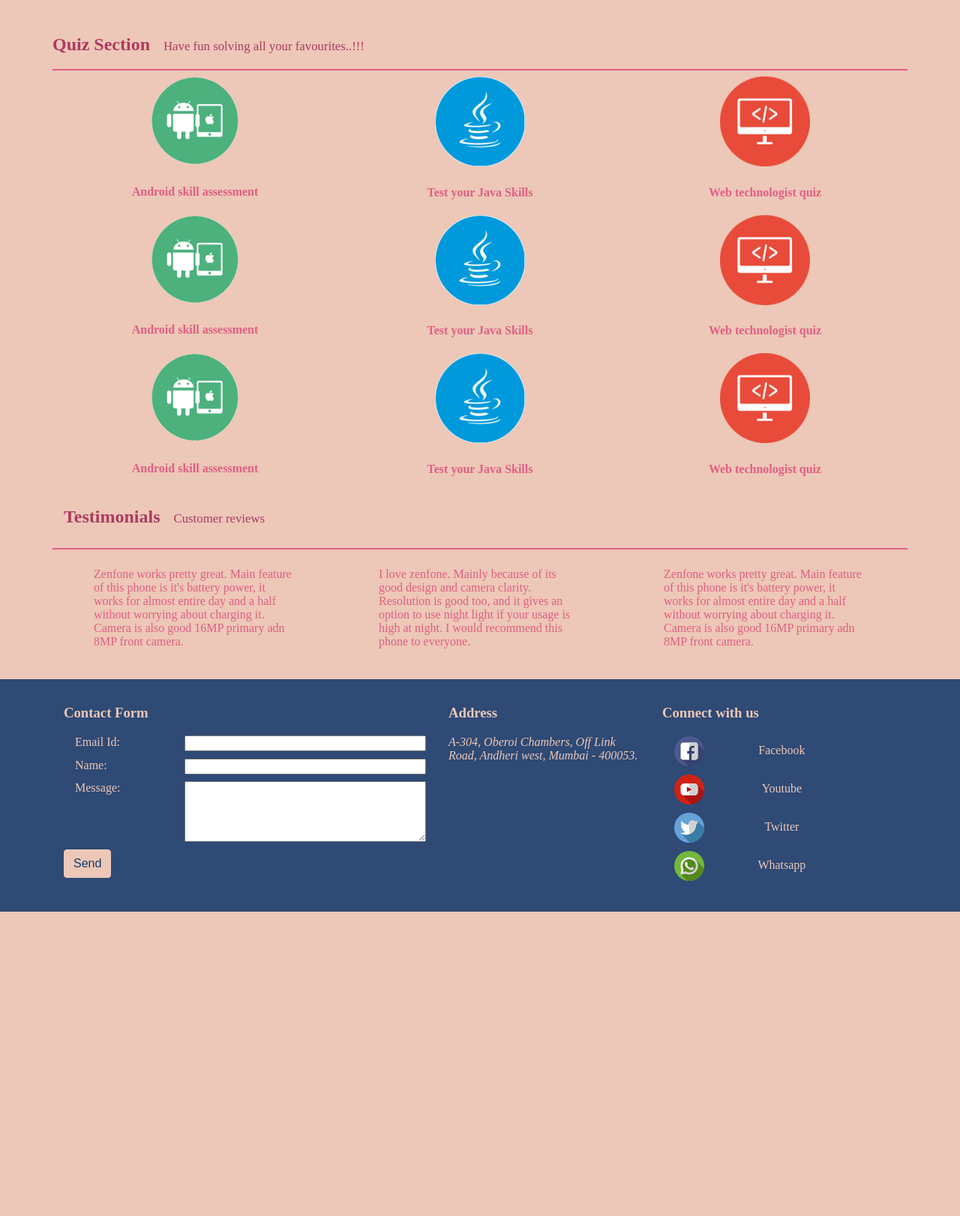
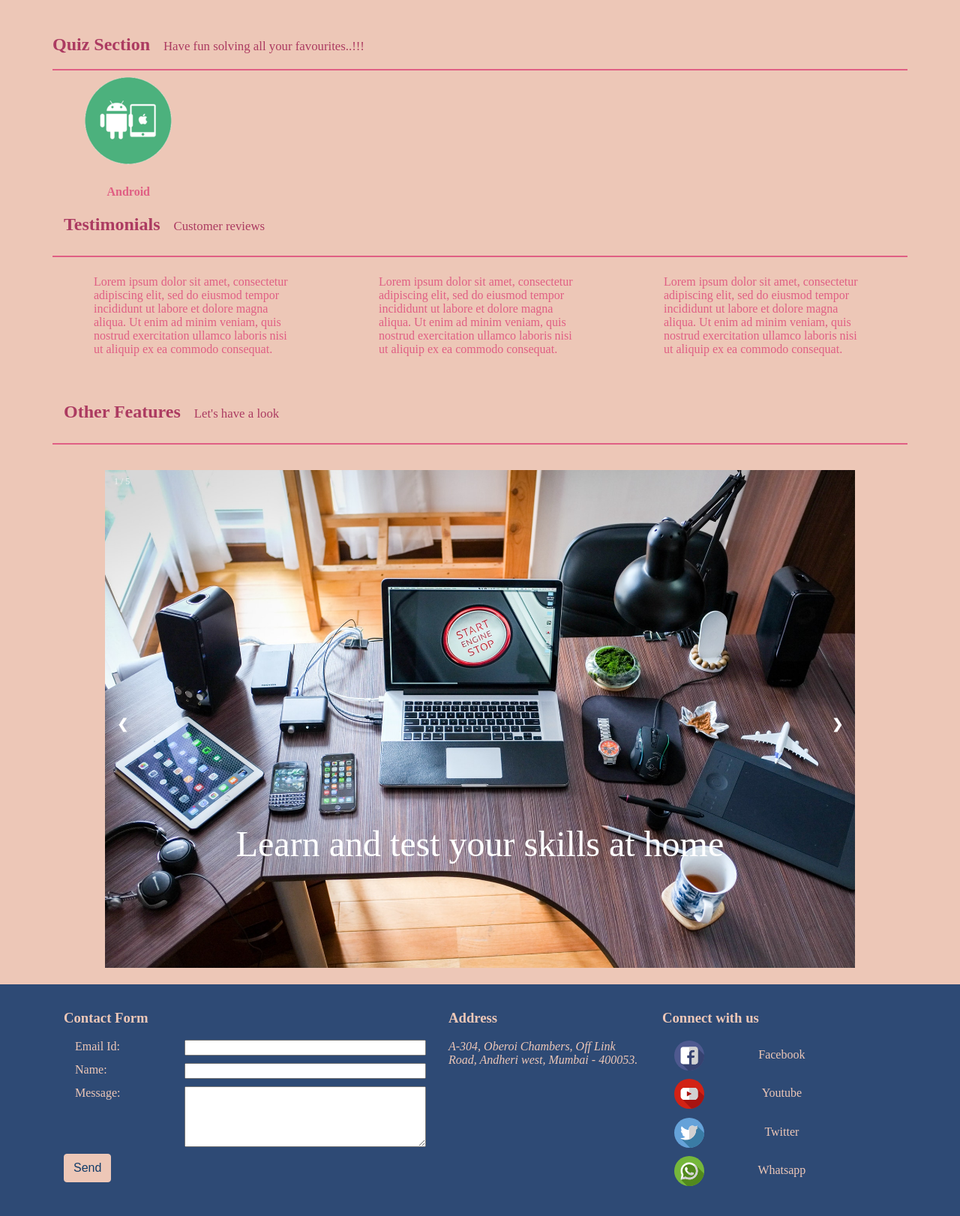
Before and after one commit to ritsraghani/ican, a PHP site: page /homepage.php in a window 1280 px wide. Shown: the part 467-2089 px from the top of the page at 75% size. Before the commit the page ends 1683 px from the top, so only its background shows below. Run offline with PHP 8.4, Linux system fonts and the light colour scheme; data comes from the database, SQL or seed files in the repository; grey boxes are pictures that could not be loaded.

Commit message:
slider images

```diff
--- a/css/col.css
+++ b/css/col.css
@@ -228,7 +228,7 @@ footer{
     width: 8.33333333%;
   }
 
-  x-hide{
+  .x-hide{
     display: none !important;
   }
 
--- a/homepage.php
+++ b/homepage.php
@@ -8,9 +8,100 @@
     <link rel="stylesheet" type="text/css" href="css/col.css">
     <link rel="stylesheet" type="text/css" href="css/font-awesome.css">
     <link rel="stylesheet" type="text/css" href="css/homepage.css">
+    <style>
+        * {box-sizing:border-box}
 
+/* Slideshow container */
+.slideshow-container {
+  max-width: 1000px;
+  position: relative;
+  margin: auto;
+}
+
+/* Hide the images by default */
+.mySlides {
+    display: none;
+}
+
+/* Next & previous buttons */
+.prev, .next {
+  cursor: pointer;
+  position: absolute;
+  top: 50%;
+  width: auto;
+  margin-top: -22px;
+  padding: 16px;
+  color: white;
+  font-weight: bold;
+  font-size: 18px;
+  transition: 0.6s ease;
+  border-radius: 0 3px 3px 0;
+}
+
+/* Position the "next button" to the right */
+.next {
+  right: 0;
+  border-radius: 3px 0 0 3px;
+}
+
+/* On hover, add a black background color with a little bit see-through */
+.prev:hover, .next:hover {
+  background-color: rgba(0,0,0,0.8);
+}
+
+/* Caption text */
+.text {
+  color: white;
+  font-size: 3em;
+  padding: 8px 12px;
+  position: absolute;
+  bottom: 20%;
+  width: 100%;
+  text-align: center;
+}
+
+/* Number text (1/3 etc) */
+.numbertext {
+  color: #f2f2f2;
+  font-size: 12px;
+  padding: 8px 12px;
+  position: absolute;
+  top: 0;
+}
+
+/* The dots/bullets/indicators */
+.dot {
+  cursor:pointer;
+  height: 15px;
+  width: 15px;
+  margin: 0 2px;
+  background-color: #bbb;
+  border-radius: 50%;
+  display: inline-block;
+  transition: background-color 0.6s ease;
+}
+
+/* Fading animation */
+.fade {
+  -webkit-animation-name: fade;
+  -webkit-animation-duration: 0.5s;
+  animation-name: fade;
+  animation-duration: 0.5s;
+}
+
+@-webkit-keyframes fade {
+  from {opacity: .4}
+  to {opacity: 0.5}
+}
+
+@keyframes fade {
+  from {opacity: .4}
+  to {opacity: 0.5}
+}
+        </style>
 </head>
 <body>
+
     <?php include('header.php')?>
 
     <div class="container-fluid" id="welcome">
@@ -23,23 +114,8 @@
         <hr class="light-magenta">
     </div>
 
-    <div class="container">
-        <div class="l4 m4 s6 x12 xs12 center-block light-magenta"><img src="images/androidlogo.png" alt="alt_text"><h4>Android skill assessment</h4></div>
-        <div class="l4 m4 s6 x12 xs12 center-block light-magenta"><img src="images/javalogo.png" alt="alt_text"><h4>Test your Java Skills</h4></div>
-        <div class="l4 m4 s12 x12 xs12 center-block light-magenta"><img src="images/weblogo.png" alt="alt_text"><h4>Web technologist quiz</h4></div>
-    </div>
 
-    <div class="container">
-        <div class="l4 m4 s6 x12 xs12 center-block light-magenta"><img src="images/androidlogo.png" alt="alt_text"><h4>Android skill assessment</h4></div>
-        <div class="l4 m4 s6 x12 xs12 center-block light-magenta"><img src="images/javalogo.png" alt="alt_text"><h4>Test your Java Skills</h4></div>
-        <div class="l4 m4 s12 x12 xs12 center-block light-magenta"><img src="images/weblogo.png" alt="alt_text"><h4>Web technologist quiz</h4></div>
-    </div>
-
-    <div class="container">
-        <div class="l4 m4 s6 x12 xs12 center-block light-magenta"><img src="images/androidlogo.png" alt="alt_text"><h4>Android skill assessment</h4></div>
-        <div class="l4 m4 s6 x12 xs12 center-block light-magenta"><img src="images/javalogo.png" alt="alt_text"><h4>Test your Java Skills</h4></div>
-        <div class="l4 m4 s12 x12 xs12 center-block light-magenta"><img src="images/weblogo.png" alt="alt_text"><h4>Web technologist quiz</h4></div>
-    </div>
+    <?php include('quizz.php'); ?>
 
     <div class="container dark-magenta margin-bottom" id="testimonials">
         <div class="container">
@@ -48,26 +124,102 @@
         <hr class="light-magenta">
         <div class="l4 m4 s6 x12 xs12">
             <blockquote class="blockquote light-magenta">
-                Zenfone works pretty great. Main feature of this phone is it's battery power, it works for almost entire day and a half without worrying about charging it. Camera is also good 16MP primary adn 8MP front camera.
+               Lorem ipsum dolor sit amet, consectetur adipiscing elit, sed do eiusmod tempor incididunt ut labore et dolore magna aliqua. Ut enim ad minim veniam, quis nostrud exercitation ullamco laboris nisi ut aliquip ex ea commodo consequat.
             </blockquote>
         </div>
 
         <div class="l4 m4 s6 x12 xs12">
             <blockquote class="blockquote light-magenta">
-                I love zenfone. Mainly because of its good design and camera clarity. Resolution is good too, and it gives an option to use night light if your usage is high at night. I would recommend this phone to everyone.
+              Lorem ipsum dolor sit amet, consectetur adipiscing elit, sed do eiusmod tempor incididunt ut labore et dolore magna aliqua. Ut enim ad minim veniam, quis nostrud exercitation ullamco laboris nisi ut aliquip ex ea commodo consequat.
             </blockquote>
         </div>
 
         <div class="l4 m4 s12 x12 xs12">
             <blockquote class="blockquote light-magenta">
-                Zenfone works pretty great. Main feature of this phone is it's battery power, it works for almost entire day and a half without worrying about charging it. Camera is also good 16MP primary adn 8MP front camera.
+               Lorem ipsum dolor sit amet, consectetur adipiscing elit, sed do eiusmod tempor incididunt ut labore et dolore magna aliqua. Ut enim ad minim veniam, quis nostrud exercitation ullamco laboris nisi ut aliquip ex ea commodo consequat.
             </blockquote>
         </div>
     </div>
 
+    <div class="container dark-magenta margin-bottom" id="testimonials">
+        <div class="container">
+            <h2 class="page-header"> Other Features &nbsp; <span class="small">Let's have a look</span></h2>
+        </div>
+        <hr class="light-magenta">
+    </div>
+        <!-- Slideshow container -->
+        <div class="slideshow-container">
+
+        <!-- Full-width images with number and caption text -->
+        <div class="mySlides fade">
+            <div class="numbertext">1 / 5</div>
+            <img src="images/slider/1.jpg" style="width:100%">
+            <div class="text">Learn and test your skills at home</div>
+        </div>
+
+        <div class="mySlides fade">
+            <div class="numbertext">2 / 5</div>
+            <img src="images/slider/2.jpg" style="width:100%">
+            <div class="text">Learn technical stuff</div>
+        </div>
+
+        <div class="mySlides fade">
+            <div class="numbertext">3 / 5</div>
+            <img src="images/slider/3.jpg" style="width:100%">
+            <div class="text">Speak with actions</div>
+        </div>
+
+        <div class="mySlides fade">
+            <div class="numbertext">4 / 5</div>
+            <img src="images/slider/4.jpg" style="width:100%">
+            <div class="text">Play quizz with !can</div>
+        </div>
+
+        <div class="mySlides fade">
+            <div class="numbertext">5 / 5</div>
+            <img src="images/slider/5.jpg" style="width:100%">
+            <div class="text">Responsive site... Play on ur phone</div>
+        </div>
+
+        <!-- Next and previous buttons -->
+            <a class="prev" onclick="plusSlides(-1)">&#10094;</a>
+            <a class="next" onclick="plusSlides(1)">&#10095;</a>
+        </div>
+        <br>
 
 <?php include('footer.php') ?>
 
 
+<script>
+    var slideIndex = 1;
+    showSlides(slideIndex);
+
+    // Next/previous controls
+    function plusSlides(n) {
+        showSlides(slideIndex += n);
+    }
+
+    // Thumbnail image controls
+    function currentSlide(n) {
+        showSlides(slideIndex = n);
+    }
+
+    function showSlides(n) {
+        var i;
+        var slides = document.getElementsByClassName("mySlides");
+        var dots = document.getElementsByClassName("dot");
+        if (n > slides.length) { slideIndex = 1 }
+        if (n < 1) { slideIndex = slides.length }
+        for (i = 0; i < slides.length; i++) {
+            slides[i].style.display = "none";
+        }
+        for (i = 0; i < dots.length; i++) {
+            dots[i].className = dots[i].className.replace(" active", "");
+        }
+        slides[slideIndex - 1].style.display = "block";
+        dots[slideIndex - 1].className += " active";
+    }
+</script>
+
 </body>
 </html>
--- a/login_verify.php
+++ b/login_verify.php
@@ -68,7 +68,7 @@ else {
             <div>
                 <h4 class="dark-magenta"> Browse through quizz </h4>
                 <div class="quizz">
-                <?php include('quizz.php')?>
+                <?php include('quizz.php');?>
                 </div>
             </div>
         </div>
--- a/quizz.php
+++ b/quizz.php
@@ -11,13 +11,30 @@ try {
     $final_results = $result->fetchAll(PDO::FETCH_ASSOC);
 
     $success=1;
+    $i=0;
+    ?>
+<div class="l12 m12 s12 x12 xs12">
 
-    print_r($final_results);
-    // foreach ($final_results as $key => $value) {
-    //     # code...
-    // }
+<?php
+
+    foreach ($final_results as $key => $quiz_types) {   ?>
+        <div class="l3 m3 s3 x12 xs12 center-block light-magenta">
+            <a href='quiz_details.php' id="<?php echo $quiz_types['id'];?>">
+                <img src="images/<?php echo $quiz_types['quiz_image'];?>" alt="alt_text">
+            </a>
+            <h4><?php echo $quiz_types['quiz_name'];  $i++; ?> </h4></div>
+            <?php
+            if($i%4==0){
+                echo "</div>";
+                echo "<div class='l12 m12 s12 x12 xs12'>";
+            }
+    }
+?>
+
+</div>
+
+<?php
 }
-
 
 catch(PDOException $e){
     $success=0;
--- a/student_profile.php
+++ b/student_profile.php
@@ -36,7 +36,7 @@
         <div>
             <h4 class="dark-magenta"> Browse through quizz </h4>
             <div class="quizz">
-               <?php ?>
+               <?php include('quizz.php'); ?>
             </div>
         </div>
     </div>
--- a/student_registered.php
+++ b/student_registered.php
@@ -37,7 +37,7 @@ try {
 
         include('header.php');
         echo "<div class='container center-block' style='min-height:300px;'>";
-        echo "<h2 class='dark-magenta' style='vertical-align:middle;margin-top:10%'>"."Your email id: ".$_SESSION['email'];
+        echo "<h2 class='dark-magenta' style='vertical-align:middle;margin-top:10%'>"."Your email id: ". $email_id;
         echo "<br><br>" . $message . "</h2>";
 
         echo "<br>";
```
Also changed, not shown: images/Circle-Social-Icons-Long-Shadows.png (added), images/download.jpg (added), images/github-512.png (added), images/python.png (added), images/slider/1.jpg (added), images/slider/2.jpg (added), images/slider/3.jpg (added), images/slider/4.jpg (added), images/slider/5.jpg (added), images/student/IMG_20160713_112313.jpg (added), images/student/analysis.png (added), images/windows.jpg (added), js/custom.js (added).
